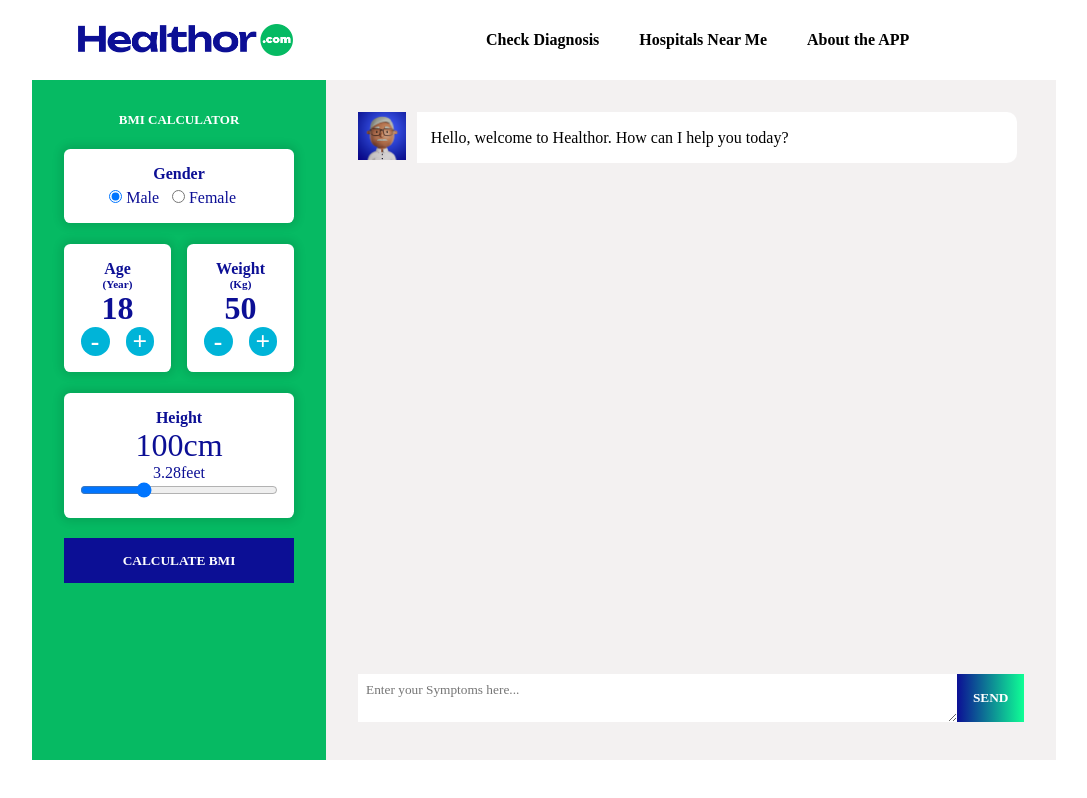
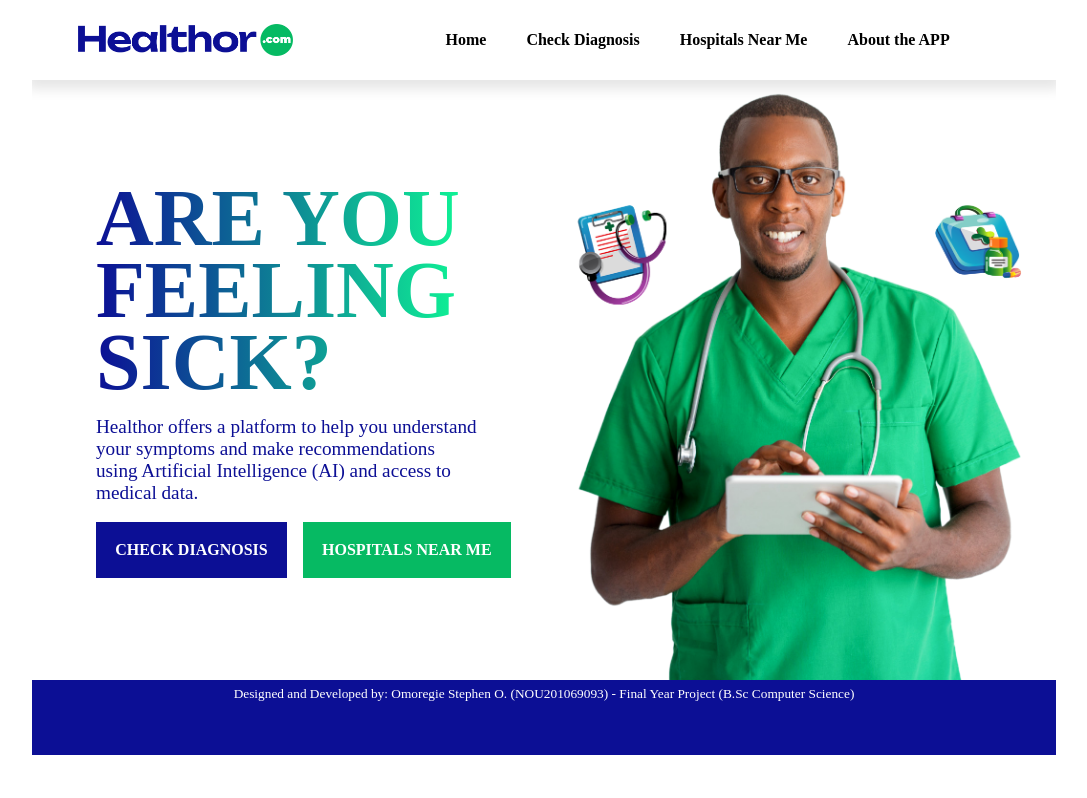
Before and after one commit to Cre8steveDev/Healthor, a React (Vite) app: page / in a window 1280 px wide. Shown: the whole page, without its empty margins (96-1183 px from the left). Built offline with nearby package versions, Linux system fonts and the light colour scheme.

Commit message:
Implemented Routing

```diff
--- a/package.json
+++ b/package.json
@@ -21,6 +21,7 @@
     "eslint-plugin-react": "^7.32.2",
     "eslint-plugin-react-hooks": "^4.6.0",
     "eslint-plugin-react-refresh": "^0.4.3",
+    "react-router-dom": "^6.17.0",
     "vite": "^4.4.5"
   }
 }
--- a/src/App.jsx
+++ b/src/App.jsx
@@ -2,13 +2,40 @@ import "./App.css";
 import "./index.css";
 import Loader from "./utilities/Loader";
 import Header from "./components/Header";
-// import Main_Body from "./components/Main_Body";
-// import Footer from "./components/Footer";
+import Main_Body from "./components/Main_Body";
+import Footer from "./components/Footer";
 import Diagnosis from "./components/Diagnosis";
 
 import { useState, useEffect } from "react";
+import { BrowserRouter, Routes, Route, Outlet } from "react-router-dom";
 
 const App = () => {
+  return (
+    <>
+      <BrowserRouter>
+        <Routes>
+          <Route path="/" element={<Layout />}>
+            <Route index element={<Main_Body />} />
+            <Route path="diagnosis" element={<Diagnosis />} />
+            <Route
+              path="hospitals"
+              element={<div>This is the hospital component</div>}
+            />
+            <Route path="*" element={<div>Page not found!</div>} />
+          </Route>
+        </Routes>
+      </BrowserRouter>
+    </>
+  );
+};
+
+export default App;
+
+{
+  /* <Diagnosis /> */
+}
+
+export const Layout = () => {
   const [UI, setUI] = useState({ loader: true, App: false });
 
   //  Timeout for Load Screen
@@ -20,19 +47,13 @@ const App = () => {
     <>
       {UI.loader && <Loader />}
 
-      {/* {Main application begins here} */}
-
       {UI.App && (
         <div className="main-app">
           <Header />
-          {/* <Main_Body />
-          <Footer /> */}
-
-          <Diagnosis />
+          <Outlet />
+          <Footer />
         </div>
       )}
     </>
   );
 };
-
-export default App;
--- a/src/components/Diagnosis.jsx
+++ b/src/components/Diagnosis.jsx
@@ -3,6 +3,7 @@ import { useState, useEffect, useRef } from "react";
 import "./comp_styles/diagnosis.css";
 import Message from "./Message";
 import BmiCalculator from "./BmiCalculator";
+import Personalization from "./Personalization";
 
 const Diagnosis = () => {
   let [chats, setChats] = useState([
@@ -31,8 +32,10 @@ const Diagnosis = () => {
       {/* SIDEBAR STARTS HERE */}
       <div className="diagnosis-sidebar">
         <BmiCalculator />
+        <Personalization />
       </div>
 
+      {/* DIAGNOSIS CONTAINER BEGINS HERE */}
       <div className="diagnosis-chat">
         {responseLoader && (
           <div className="response-loader">
@@ -101,6 +104,11 @@ async function chatAPI(chats, userText, setChats, setresponseLoader) {
   // RULE: IF THE QUESTION IS MEDICAL OR HEALTH RELATED, ABOUT SYMPTOMS, ILLNESS, DISEASE, Then provide information and suggestions to alleviate it.
   // `;
 
+  /*
+  const responseRule = length
+    ? "RULE: Keep your answer short"
+    : "RULE: Respond with more details";
+*/
   let newText = userText;
 
   const apiRequestBody = {
--- a/src/components/Footer.jsx
+++ b/src/components/Footer.jsx
@@ -1,12 +1,12 @@
 // Footer Compnent
 
 import "./comp_styles/footer.css";
-import Navigation from "./Navigation";
+// import Navigation from "./Navigation";
 
 const Footer = () => {
   return (
     <div className="footer-container">
-      <Navigation />
+      {/* <Navigation /> */}
       <p className="footer-text">
         Designed and Developed by: Omoregie Stephen O. (NOU201069093) - Final
         Year Project (B.Sc Computer Science)
--- a/src/components/Main_Body.jsx
+++ b/src/components/Main_Body.jsx
@@ -1,6 +1,7 @@
 // Main Body Compnent that will house the
 // Home Page, sidebars and the main content
 
+import { Link } from "react-router-dom";
 import "./comp_styles/main_body.css";
 
 const Main_Body = () => {
@@ -18,9 +19,12 @@ const Main_Body = () => {
         </p>
         <br />
         <div className="main_body-btn-container">
-          <input id="diagnosis_btn" type="button" value="Check Diagnosis" />
-
-          <input id="hospitals_btn" type="button" value="Hospitals Near Me" />
+          <Link to={"/diagnosis"}>
+            <input id="diagnosis_btn" type="button" value="Check Diagnosis" />
+          </Link>
+          <Link to={"/hospitals"}>
+            <input id="hospitals_btn" type="button" value="Hospitals Near Me" />
+          </Link>
         </div>
       </div>
 
--- a/src/components/Navigation.jsx
+++ b/src/components/Navigation.jsx
@@ -1,9 +1,11 @@
+import { Link } from "react-router-dom";
+
 /* eslint-disable react/prop-types */
 const Nav_Link = ({ text, address }) => {
   return (
-    <a href={address}>
+    <Link to={address}>
       <li>{text}</li>
-    </a>
+    </Link>
   );
 };
 
@@ -11,6 +13,7 @@ const Navigation = ({ header }) => {
   return (
     <nav className="header-navigation">
       <ul className="navigation flex-r-c">
+        {header ? <Nav_Link text="Home" address="/" /> : ""}
         {header ? <Nav_Link text="Check Diagnosis" address="/diagnosis" /> : ""}
 
         {header ? (
--- /dev/null
+++ b/src/components/Personalization.jsx
@@ -0,0 +1,15 @@
+import "./comp_styles/personalization.css";
+
+//Personalization Component for sidebar
+
+const Personalization = () => {
+  return (
+    <div className="personalization-container">
+      <hr />
+      <br />
+      Personalization
+    </div>
+  );
+};
+
+export default Personalization;
--- a/src/components/comp_styles/bmicalculator.css
+++ b/src/components/comp_styles/bmicalculator.css
@@ -9,6 +9,7 @@
   font-size: 1rem;
   cursor: pointer;
   color: var(--primary_blue);
+  margin-bottom: 1rem;
 
   & h2 {
     font-size: small;
--- a/src/components/comp_styles/footer.css
+++ b/src/components/comp_styles/footer.css
@@ -1,11 +1,15 @@
 .footer-container {
   background-color: var(--primary_blue);
-  height: 20%;
+  height: 10%;
+  max-height: 1rem;
   max-height: 4.6785rem;
   font-family: Montserrat;
+  font-size: smaller;
   color: var(--white);
-  padding: 1rem;
+  padding: 0.4rem;
 
   display: flex;
   flex-direction: row;
+  justify-content: center;
+  text-align: center;
 }
```
Also changed, not shown: OPENAI.txt, src/components/comp_styles/personalization.css (added), 1 other file (tests, documents, lock files or other folders).
